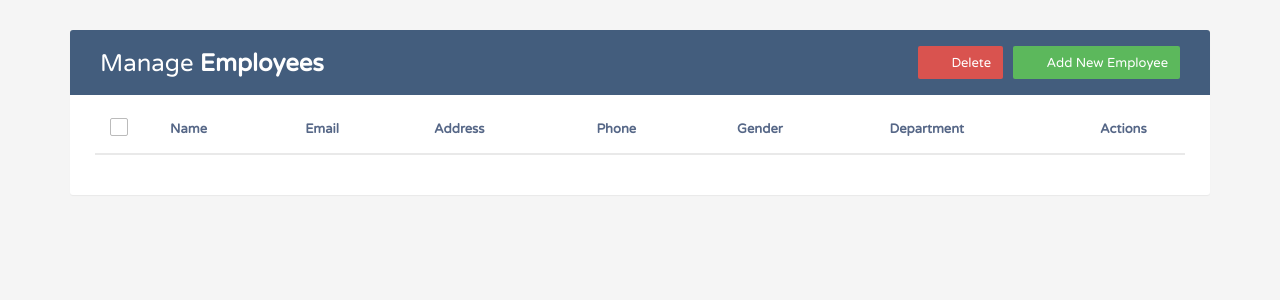
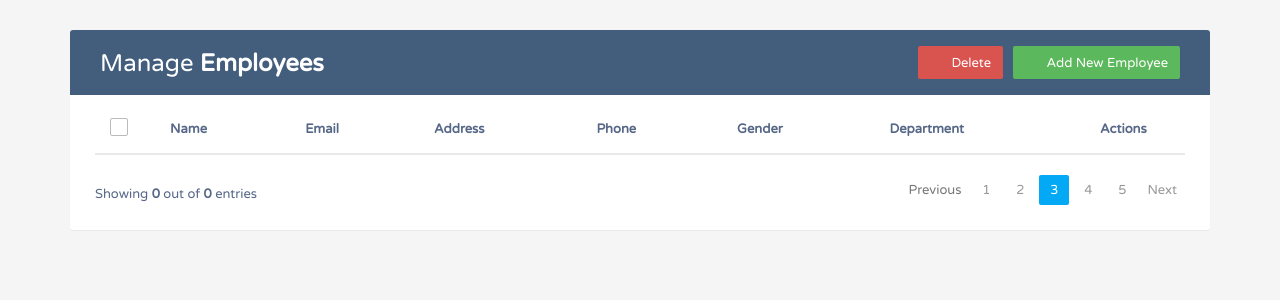
Before and after one commit to ArinSoftware/React_2025, a React (Vite) app in the folder employees-react/: page / in a window 1280 px wide. Shown: the top 300 px of the page. Built offline with nearby package versions, Linux system fonts and the light colour scheme.

Commit message:
Lesson 22

```diff
--- a/employees-react/src/App.jsx
+++ b/employees-react/src/App.jsx
@@ -3,6 +3,7 @@ import { useEffect, useState } from "react";
 import Header from "./components/Header";
 import EmployeeList from "./components/EmployeeList";
 import EmployeeModal from "./components/EmployeeModal";
+import Pagination from "./components/Pagination";
 
 function App() {
 
@@ -14,6 +15,13 @@ function App() {
     const [isEditModalOpen, setIsEditModalOpen] = useState(false);
     const [selectedEmployee, setSelectedEmployee] = useState(null);
     const [selectedEmployees, setSelectedEmployees] = useState([]);
+    const [currentPage, setCurrentPage] = useState(1);
+    const itemsPerPage = 3;
+
+    const indexOfLastEmployee = currentPage * itemsPerPage;
+    const indexOfFirstEmployee = indexOfLastEmployee - itemsPerPage;
+    const currentEmployees = employees.slice(indexOfFirstEmployee, indexOfLastEmployee);
+
 
     useEffect(() => {
         localStorage.setItem("employees", JSON.stringify(employees));
@@ -78,7 +86,7 @@ function App() {
                     onDeleteSelected={deleteSelectedEmployees}
                 />
                 <EmployeeList
-                    employees={employees}
+                    employees={currentEmployees}
                     onEditClick={editClick}
                     onDeleteClick={deleteClick}
                     selectedEmployees = {selectedEmployees}
@@ -97,6 +105,14 @@ function App() {
                     onClose={closeEditModal}
                     onSubmit={editEmployee}
                 />
+                <div className="clearfix">
+                    <div className="hint-text">Showing <b>{currentEmployees.length}</b> out of <b>{employees.length}</b> entries</div>
+                    <Pagination
+                        currentPage={currentPage}
+                        totalPages={Math.ceil(employees.length / itemsPerPage)}
+                    />
+                </div>
+
             </div>
         </div>
     )
--- /dev/null
+++ b/employees-react/src/components/Pagination.jsx
@@ -0,0 +1,17 @@
+export default function Pagination({currentPage, totalPages}) {
+
+    console.log("currentPage", currentPage);
+    console.log("totalPages", totalPages);
+
+  return (
+    <ul className="pagination">
+    <li className="page-item disabled"><a href="#">Previous</a></li>
+    <li className="page-item"><a href="#" className="page-link">1</a></li>
+    <li className="page-item"><a href="#" className="page-link">2</a></li>
+    <li className="page-item active"><a href="#" className="page-link">3</a></li>
+    <li className="page-item"><a href="#" className="page-link">4</a></li>
+    <li className="page-item"><a href="#" className="page-link">5</a></li>
+    <li className="page-item"><a href="#" className="page-link">Next</a></li>
+</ul>
+  )
+}
```
